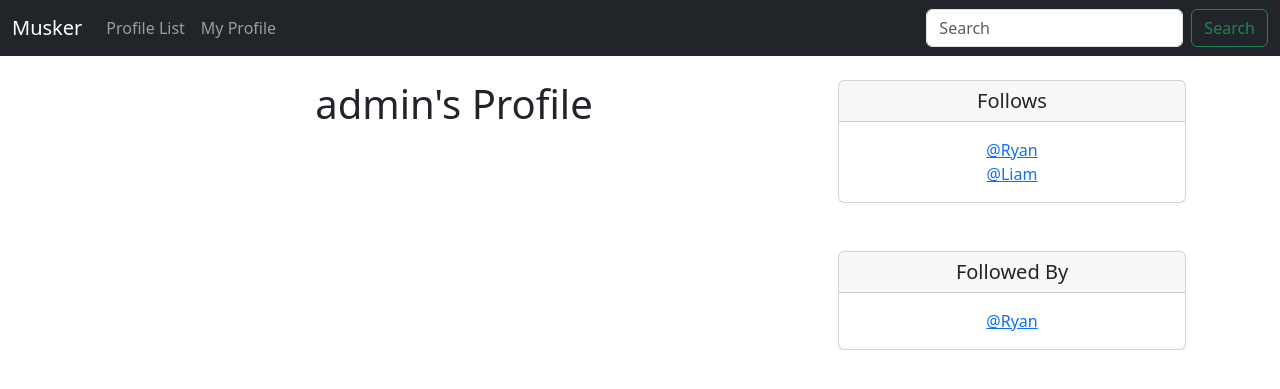
After one commit to Orwa400/Musker, a Django app: page /profile/1 in a window 1280 px wide. The commit adds this page. Shown: the top 389 px of the page. Run offline with Django 5.2, Linux system fonts and the light colour scheme; a user stored in the database is signed in; data comes from the database, SQL or seed files in the repository; both versions use the stored data as it was after the commit.

Commit message:
Add profile page with followers

```diff
--- a/musker/templates/navbar.html
+++ b/musker/templates/navbar.html
@@ -10,6 +10,11 @@
           <li class="nav-item">
             <a class="nav-link" href="{% url 'profile_list' %}">Profile List</a>
           </li>
+          {% if user.is_authenticated %}
+          <li class="nav-item">
+            <a class="nav-link" href="{% url 'profile' request.user.id %}">My Profile</a>
+          </li>
+          {% endif %}
         </ul>
         <form class="d-flex" role="search">
           <input class="form-control me-2" type="search" placeholder="Search" aria-label="Search">
--- /dev/null
+++ b/musker/templates/profile.html
@@ -0,0 +1,51 @@
+{% extends 'base.html' %}
+{% block content %}
+
+{% if profile %}
+
+    <div class="container text-center">
+        <div class="row">
+            <div class="col-8">
+                <h1>{{ profile.user.username}}'s Profile</h1>
+            </div>
+
+            <div class="col-4">
+                <div class="card">
+                    <h5 class="card-header">Follows</h5>
+                    <div class="card-body">
+
+                      <p class="card-text"> {% for following in profile.follows.all %}
+                        <a href="{% url 'profile' following.user.id %}">@{{ following }}</a><br>
+
+
+                    {% endfor %}</p>
+
+                    </div>
+                  </div>
+
+
+                <br><br>
+
+                <div class="card">
+                    <h5 class="card-header">Followed By</h5>
+                    <div class="card-body">
+
+                      <p class="card-text">
+                        {% for following in profile.followed_by.all %}
+                        <a href="{% url 'profile' following.user.id %}">@{{ following }}</a><br>
+
+                        {% endfor %}</p>
+
+                    </div>
+                  </div>
+
+
+            </div>
+        </div>
+    </div>
+
+
+{% endif %}
+
+
+{% endblock %}
--- a/musker/templates/profile_list.html
+++ b/musker/templates/profile_list.html
@@ -16,7 +16,7 @@
               <div class="col-md-8">
                 <div class="card-body">
                   <h5 class="card-title">{{ profile.user.username }}</h5>
-                  <p class="card-text">@{{ profile.user.username|lower }}</p>
+                  <p class="card-text"><a href="{% url 'profile' profile.user.id %}">@{{ profile.user.username|lower }}</a></p>
                   <p class="card-text"><small class="text-body-secondary">Last Updated: {{ profile.date_modified }}</small></p>
                 </div>
               </div>
--- a/musker/urls.py
+++ b/musker/urls.py
@@ -5,4 +5,5 @@ from . import views
 urlpatterns = [
     path('', views.home, name="home"),
     path('profile_list/', views.profile_list, name='profile_list'),
+    path('profile/<int:pk>', views.profile, name='profile')
 ]
--- a/musker/views.py
+++ b/musker/views.py
@@ -13,3 +13,11 @@ def profile_list(request):
     else:
         messages.success(request, ("You Must Be Logged In To View This Page!"))
         return render(request, 'home.html')
+
+def profile(request, pk):
+    if request.user.is_authenticated:
+        profile = Profile.objects.get(user_id=pk)
+        return render(request, "profile.html", {"profile":profile})
+    else:
+        messages.success(request, ("You Must Be Logged in To View this Page"))
+        return redirect('home')
```
Also changed, not shown: db.sqlite3.
